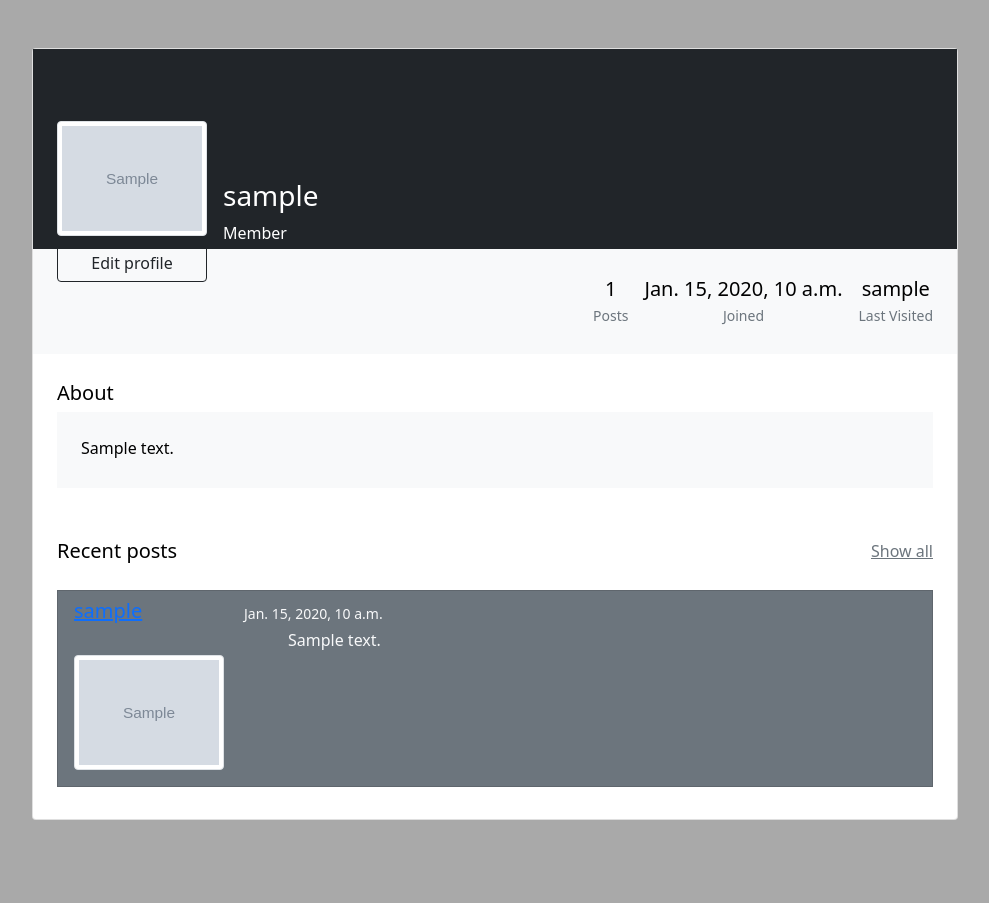
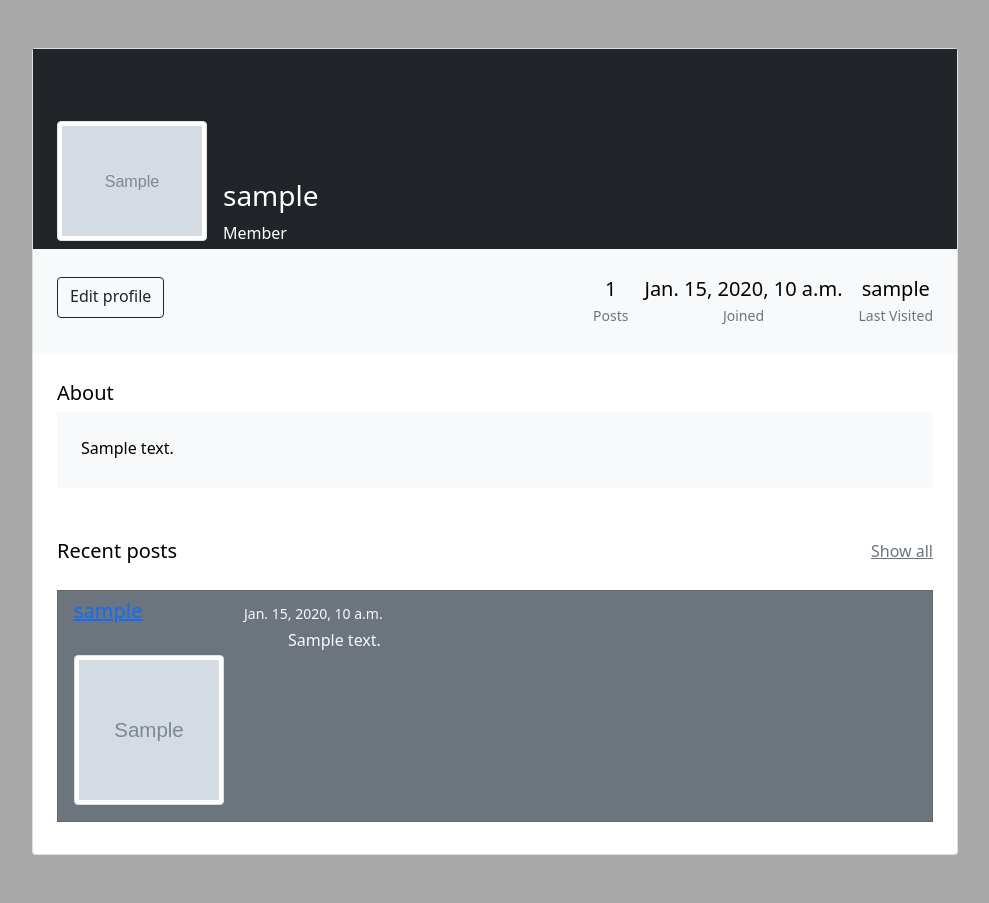
Before and after one commit to AlexxHr/django-forum, a Django app: template templates/forum/profile-details.html in a window 1280 px wide. Shown: the part 56-959 px from the top of the page, without its empty margins (145-1134 px from the left). Before the commit the page ends 876 px from the top, so only its background shows below. Run offline with Django 3.2, Linux system fonts and the light colour scheme; the template is opened without the code that fills it: most values are stand-ins (such as "Sample title", 1, 10 or a date in 2020); grey boxes marked "Sample" are stand-in pictures; some libraries are stand-ins or nearby versions.

Commit message:
adjusted how the uploaded profile image is shown

```diff
--- a/templates/forum/profile-details.html
+++ b/templates/forum/profile-details.html
@@ -7,23 +7,18 @@
                 <div class="col col-lg-9 col-xl-10">
                     <div class="card">
                         <div class="text-white d-flex flex-row bg-dark" style="height:200px;">
-                            <div class="ms-4 mt-5 d-flex flex-column" style="width: 150px;">
+                            <div class="ms-4 mt-5 d-flex flex-column" style="width: 150px; ">
                                 {% if object.profile.image %}
                                     <img src="{{ MEDIA_URL }}{{ object.profile.image }}"
                                          alt="Generic placeholder image" class="img-fluid img-thumbnail mt-4 mb-2"
-                                         style="width: 150px; z-index: 1">
+                                         style="width: 150px; height: 150px; z-index: 1">
                                 {% else %}
                                     <img src="{% static 'images/Sample_User_Icon.png' %}"
                                          alt="Generic placeholder image" class="img-fluid img-thumbnail mt-4 mb-2"
-                                         style="width: 150px; z-index: 1">
+                                         style="width: 150px; height: 150px; z-index: 1">
                                 {% endif %}
-                                <a href="{% url 'profile edit' object.pk %}" type="button" class="btn btn-outline-dark"
-                                   data-mdb-ripple-color="dark" style="z-index: 1;">
-                                    Edit profile
-                                </a>
+
                             </div>
-
-
                             <div class="ms-3" style="margin-top: 130px;">
                                 <h3>{{ object.username }}</h3>
                                 <p>Member</p>
@@ -36,6 +31,10 @@
                         </div>
                         <div class="p-4 text-black" style="background-color: #f8f9fa;">
                             <div class="d-flex justify-content-end text-center py-1">
+                                <a href="{% url 'profile edit' object.pk %}" type="button" class="btn btn-outline-dark me-auto mb-2"
+                                   data-mdb-ripple-color="dark" style="z-index: 1;">
+                                    Edit profile
+                                </a>
                                 <div>
                                     <p class="mb-1 h5">{{ object.profile.get_user_posts|length }}</p>
                                     <p class="small text-muted mb-0">Posts</p>
@@ -71,11 +70,11 @@
                                             {% if object.profile.image %}
                                                 <img src="{{ MEDIA_URL }}{{ object.profile.image }}"
                                                      alt="Generic placeholder image" class="img-fluid img-thumbnail mt-4 mb-2"
-                                                     style="width: 150px; z-index: 1">
+                                                     style="width: 150px; height: 150px; z-index: 1">
                                             {% else %}
                                                 <img src="{% static 'images/Sample_User_Icon.png' %}"
                                                      alt="Generic placeholder image" class="img-fluid img-thumbnail mt-4 mb-2"
-                                                     style="width: 150px; z-index: 1">
+                                                     style="width: 150px; height: 150px; z-index: 1">
                                             {% endif %}
                                         </div>
                                         <div class="d-flex flex-column flex-grow-1">
--- a/templates/forum/thread-posts.html
+++ b/templates/forum/thread-posts.html
@@ -38,11 +38,11 @@
                             {% if post.user.profile.image %}
                                 <img src="{{ MEDIA_URL }}{{ post.user.profile.image }}"
                                      alt="Generic placeholder image" class="img-fluid img-thumbnail mt-4 mb-2"
-                                         style="width: 150px; z-index: 1">
+                                     style="width: 150px; height: 150px; z-index: 1">
                             {% else %}
                                 <img src="{% static 'images/Sample_User_Icon.png' %}"
                                      alt="Generic placeholder image" class="img-fluid img-thumbnail mt-4 mb-2"
-                                         style="width: 150px; z-index: 1">
+                                     style="width: 150px; height: 150px; z-index: 1">
                             {% endif %}
                         </div>
                         <div class="d-flex flex-column flex-grow-1">
```
Also changed, not shown: media/Gojira_magma_artwork_nyIsS8n.jpg (added), media/Gojira_magma_artwork_pKj4CcX.jpg (added), media/Untitled_0AVCpyI.png (added), media/Untitled_IdLj5HR.png (added), media/Untitled_wpzXkOt.png (added). Lines whose indentation alone changed are shown as unchanged.
